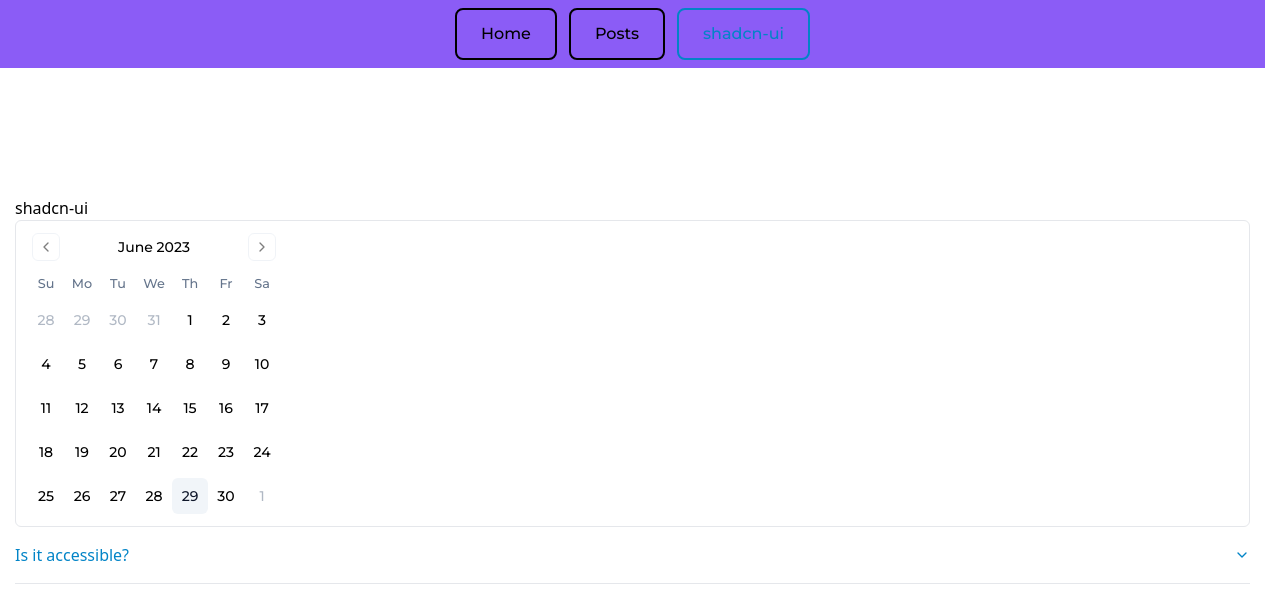
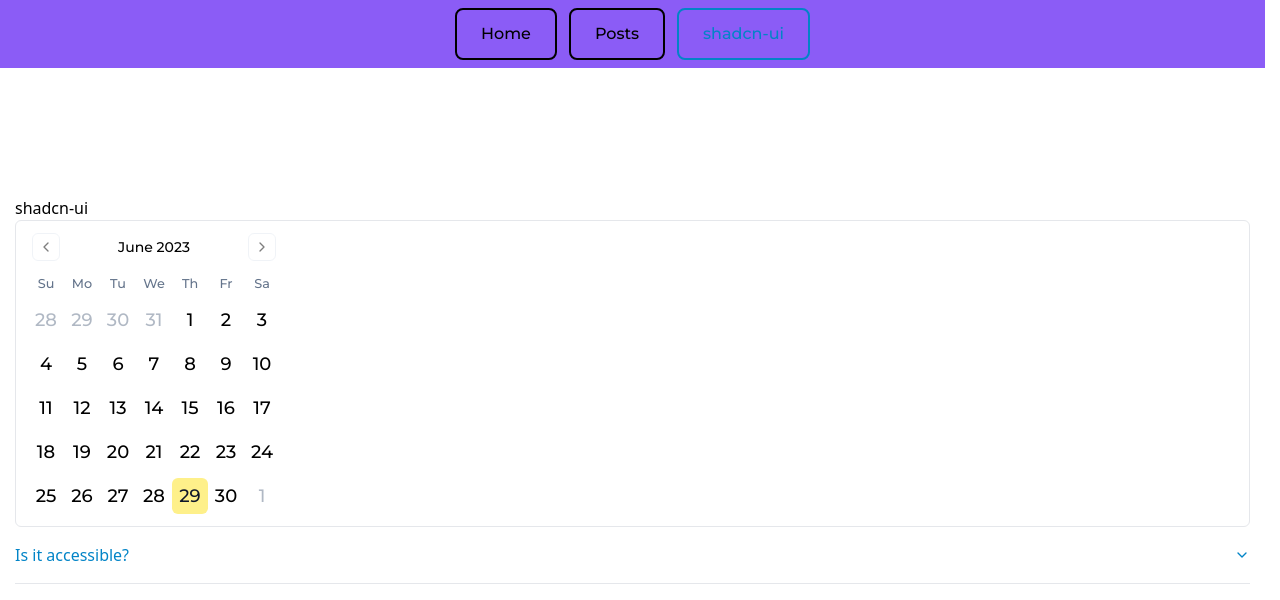
Before and after one commit to YriiHvozdetskiy/next, a Next.js app: page /shadcn-ui in a window 1280 px wide. Shown: the top 600 px of the page. Built offline with nearby package versions, Linux system fonts and the light colour scheme; a web font is replaced by a local one.

Commit message:
add custom.css styled calendar shadcn-ui

```diff
--- a/src/app/layout.js
+++ b/src/app/layout.js
@@ -1,4 +1,5 @@
 import '@/styles/globals.css'
+import '@/styles/custom.css'
 import {Inter, Montserrat, Days_One} from 'next/font/google'
 import {Header} from '@/components/Header';
 import {Providers} from '@/components/Providers';
--- a/src/app/shadcn-ui/page.jsx
+++ b/src/app/shadcn-ui/page.jsx
@@ -8,7 +8,7 @@ export default function ShadcnUiPage() {
          shadcn-ui
          <Calendar
             mode="single"
-            className="rounded-md border font-main"
+            className="rounded-md border font-main calendar-button"
          />
          <Accordion type={'single'} collapsible>
             <AccordionItem value="item-1">
--- /dev/null
+++ b/src/styles/custom.css
@@ -0,0 +1,11 @@
+.calendar-button button {
+   @apply text-lg
+}
+
+.calendar-button button.bg-accent {
+   @apply bg-yellow-200
+}
+
+.calendar-button button:hover {
+   @apply bg-amber-100
+}
```
